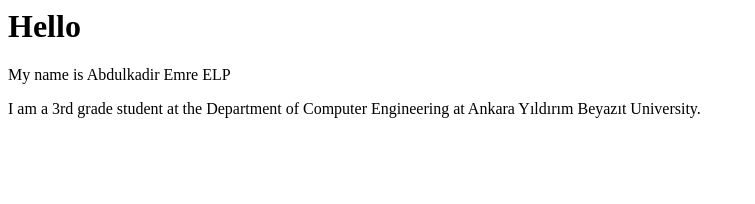
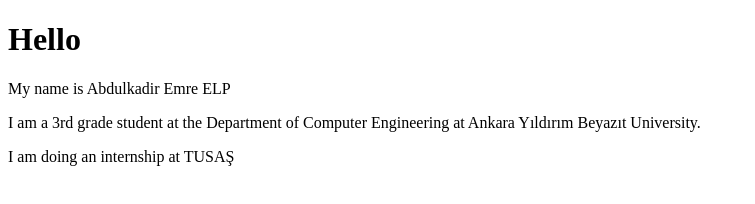
Before and after one commit to AEmreELP/AEmreELP.github.io, a plain HTML site: page MyWebSite.html in a window 1280 px wide. Shown: the whole page, without its empty margins (0-755 px from the left). Drawn offline with Linux system fonts and the light colour scheme.

Commit message:
ReadyToSent
I deleted README file

```diff
--- a/MyWebSite.html
+++ b/MyWebSite.html
@@ -1,8 +1,9 @@
-
+<!DOCTYPE html>
 <html>
 <body>
 <h1>Hello</h1>
-<p>My name is Abdulkadir Emre ELP</p>
+<bold>My name is Abdulkadir Emre ELP</bold>
 <p>I am a 3rd grade student at the Department of Computer Engineering at Ankara Yıldırım Beyazıt University.</p>
+<p>I am doing an internship at TUSAŞ </p>
 </body>
 </html>
```
Also changed, not shown: 1 other file.
